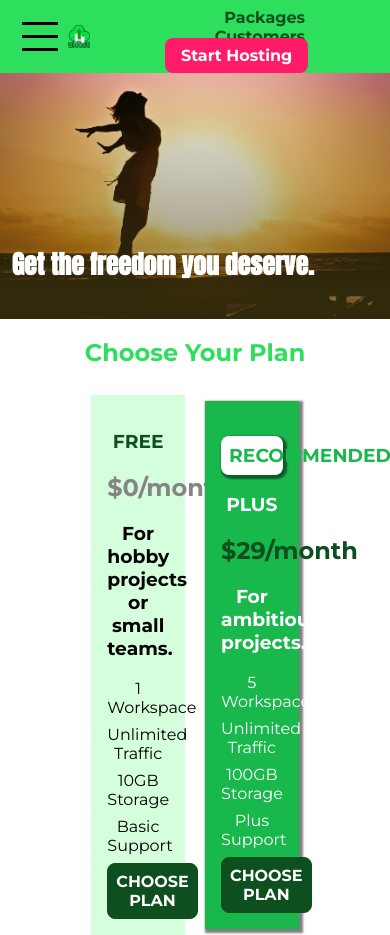
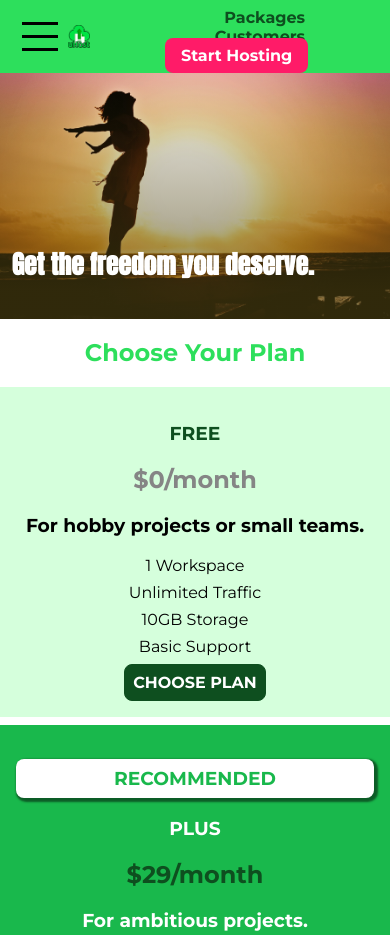
Before and after one commit to ThomasVoets/css-complete-guide, a plain HTML site: page index.html in a window 390 px wide. Shown: the top 935 px of the page. Drawn offline with Linux system fonts and the light colour scheme.

Commit message:
Creating the Mobile First Design for our Plans

```diff
--- a/main.css
+++ b/main.css
@@ -49,8 +49,7 @@
 
 #product-overview {
     background: linear-gradient(to top, rgba(80, 68, 18, 0.6) 10%, transparent),
-        url('images/freedom.jpg') left 10% bottom 70% / cover no-repeat
-            border-box,
+        url('images/freedom.jpg') center / cover no-repeat border-box,
         #ff1b68;
     width: 100%;
     height: 33vh;
@@ -93,26 +92,23 @@
     text-align: center;
 }
 
-.plan__list {
-    width: 80%;
-    margin: auto;
+/* .plan__list {
+    width: 100%;
     text-align: center;
-}
+} */
 
 .plan {
     background-color: #d5ffdc;
     text-align: center;
     padding: 1rem;
-    margin: 0.5rem;
-    display: inline-block;
-    width: 30%;
-    vertical-align: middle;
+    margin: 0.5rem 0;
+    width: 100%;
 }
 
 .plan--highlighted {
     background-color: #19b84c;
     color: white;
-    box-shadow: 2px 2px 2px 2px rgba(0, 0, 0, 0.5);
+    /* box-shadow: 2px 2px 2px 2px rgba(0, 0, 0, 0.5); */
 }
 
 .plan__annotation {
```
